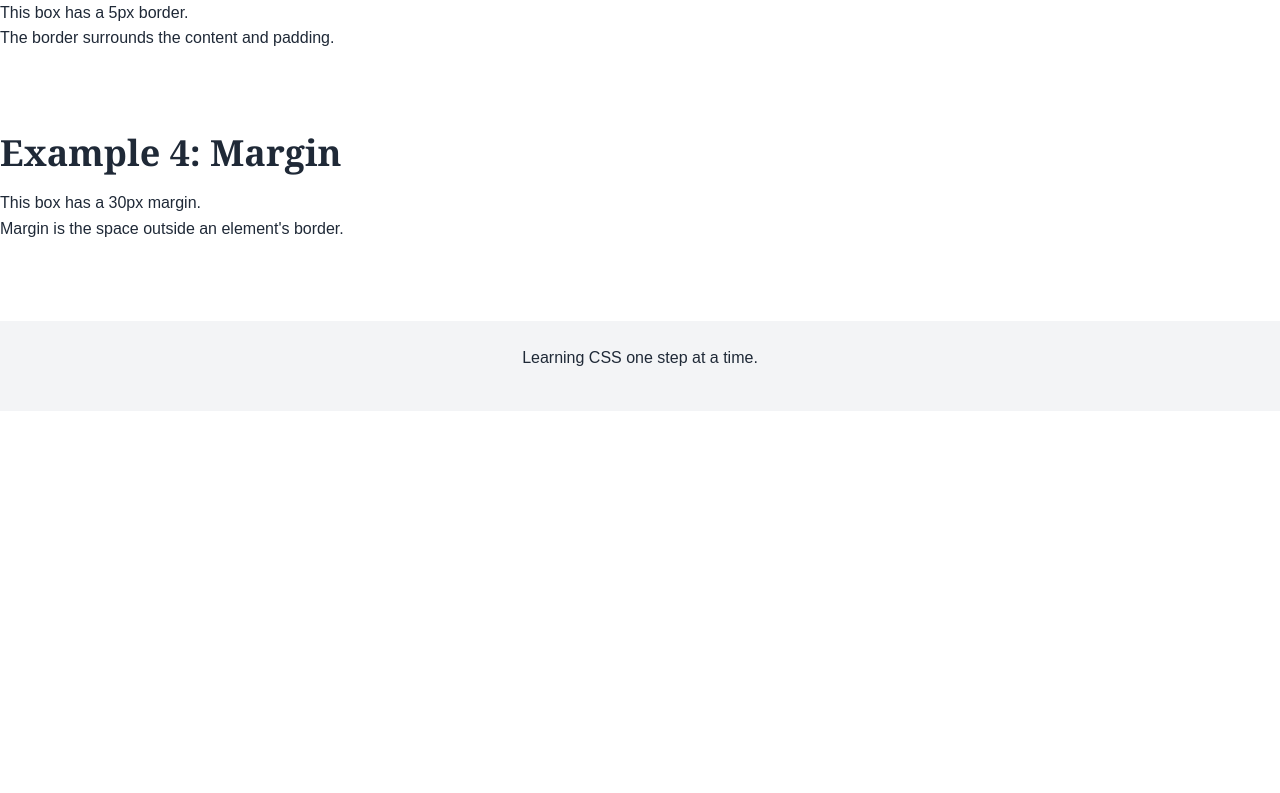
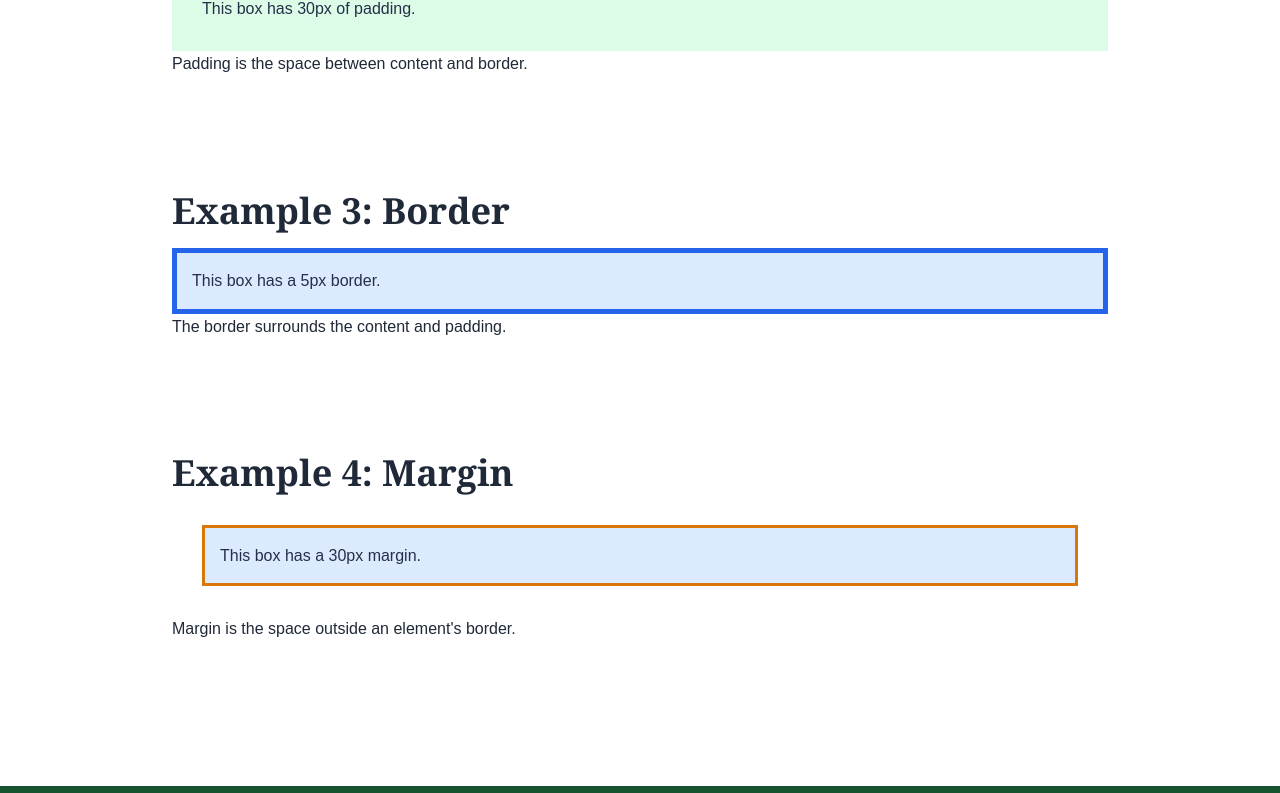
Before and after one commit to jamesmwangi96ismyhandle-source/iyf-s12-week-02-jamesmwangi96ismyhandle-source, a plain HTML site: page iyf-s12-week-01-jamesmwangi96ismyhandle-source-main/box-model-practice.html in a window 1280 px wide. Shown: the part 598-1391 px from the top of the page. Before the commit the page ends 1009 px from the top, so only its background shows below. Drawn offline with Linux system fonts and the light colour scheme; files that its build step writes are made by us from their sources.

Commit message:
Add box model styles for layout practiceAdd CSS box model examples

```diff
--- a/styles.css
+++ b/styles.css
@@ -226,3 +226,57 @@ button:hover,
     grid-template-columns: repeat(3, minmax(0, 1fr));
   }
 }
+
+/* Box Model Practice */
+
+.site-header,
+.site-footer {
+  background-color: #14532d;
+  color: #ffffff;
+  padding: 1.5rem;
+  text-align: center;
+}
+
+.box-model-container {
+  width: 100%;
+  max-width: 1000px;
+  margin: 0 auto;
+  padding: 1rem;
+}
+
+.box-example {
+  margin-bottom: 2rem;
+}
+
+.box {
+  background-color: #dbeafe;
+  color: #243047;
+}
+
+.content-box {
+  width: 100%;
+  min-height: 70px;
+  background-color: #bfdbfe;
+}
+
+.padding-box {
+  padding: 30px;
+  background-color: #dcfce7;
+}
+
+.border-box {
+  border: 5px solid #2563eb;
+  padding: 15px;
+}
+
+.margin-box {
+  margin: 30px;
+  padding: 15px;
+  border: 3px solid #d97706;
+}
+
+@media (min-width: 768px) {
+  .box-model-container {
+    padding: 2rem;
+  }
+}
```
